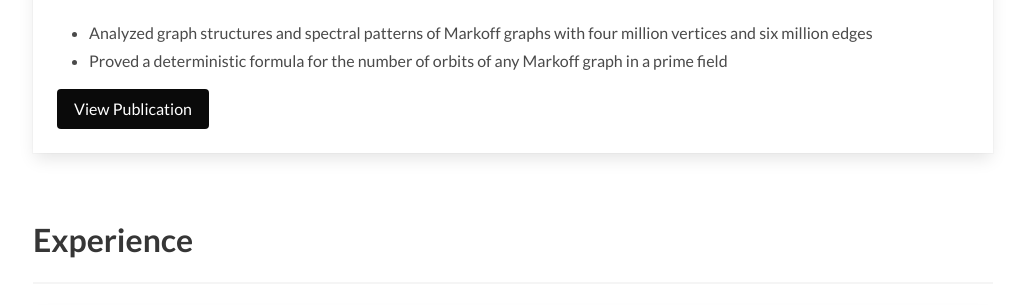
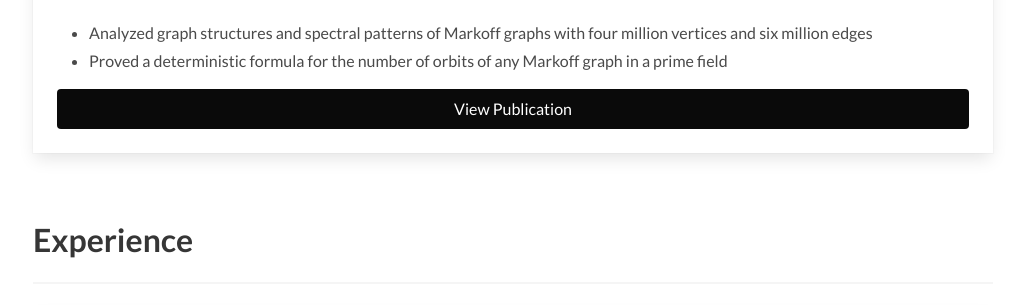
Before and after one commit to seungjaeryanlee/seungjaeryanlee.github.io, a plain HTML site: page index.html in a window 1280 px wide. Shown: the part 1775-2080 px from the top of the page, without its empty margins (127-1152 px from the left). Drawn offline with Linux system fonts and the light colour scheme.

Commit message:
Change View Publication button to full width

```diff
--- a/index.html
+++ b/index.html
@@ -226,7 +226,7 @@
               <li>Analyzed graph structures and spectral patterns of Markoff graphs with four million vertices and six million edges</li>
               <li>Proved a deterministic formula for the number of orbits of any Markoff graph in a prime field</li>
             </ul>
-            <a class="button is-black" href="https://www.tandfonline.com/doi/full/10.1080/10586458.2019.1702123">
+            <a class="button is-black" href="https://www.tandfonline.com/doi/full/10.1080/10586458.2019.1702123" style="width: 100%;">
               View Publication
             </a>
           </div>
```
